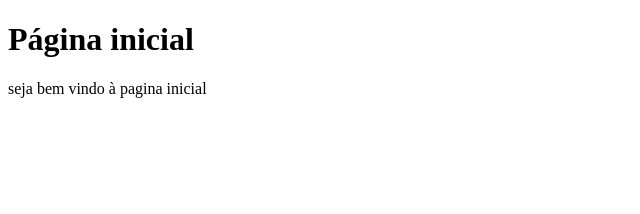
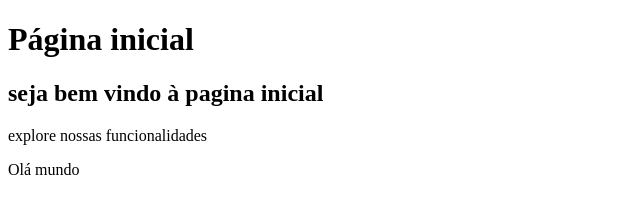
Before and after one commit to barretodm/AmbPV2, a plain HTML site: page index.html in a window 1280 px wide. Shown: the whole page, without its empty margins (0-640 px from the left). Drawn offline with Linux system fonts and the light colour scheme.

Commit message:
adicionei coisa no index

```diff
--- a/index.html
+++ b/index.html
@@ -8,7 +8,9 @@
 
 </head>
 <body>
-    <p>seja bem vindo à pagina inicial</p>
+    <h2>seja bem vindo à pagina inicial</h2>
+    <p>explore nossas funcionalidades</p>
+    <p>Olá mundo</p>
 
 </body>
 </html>
```
